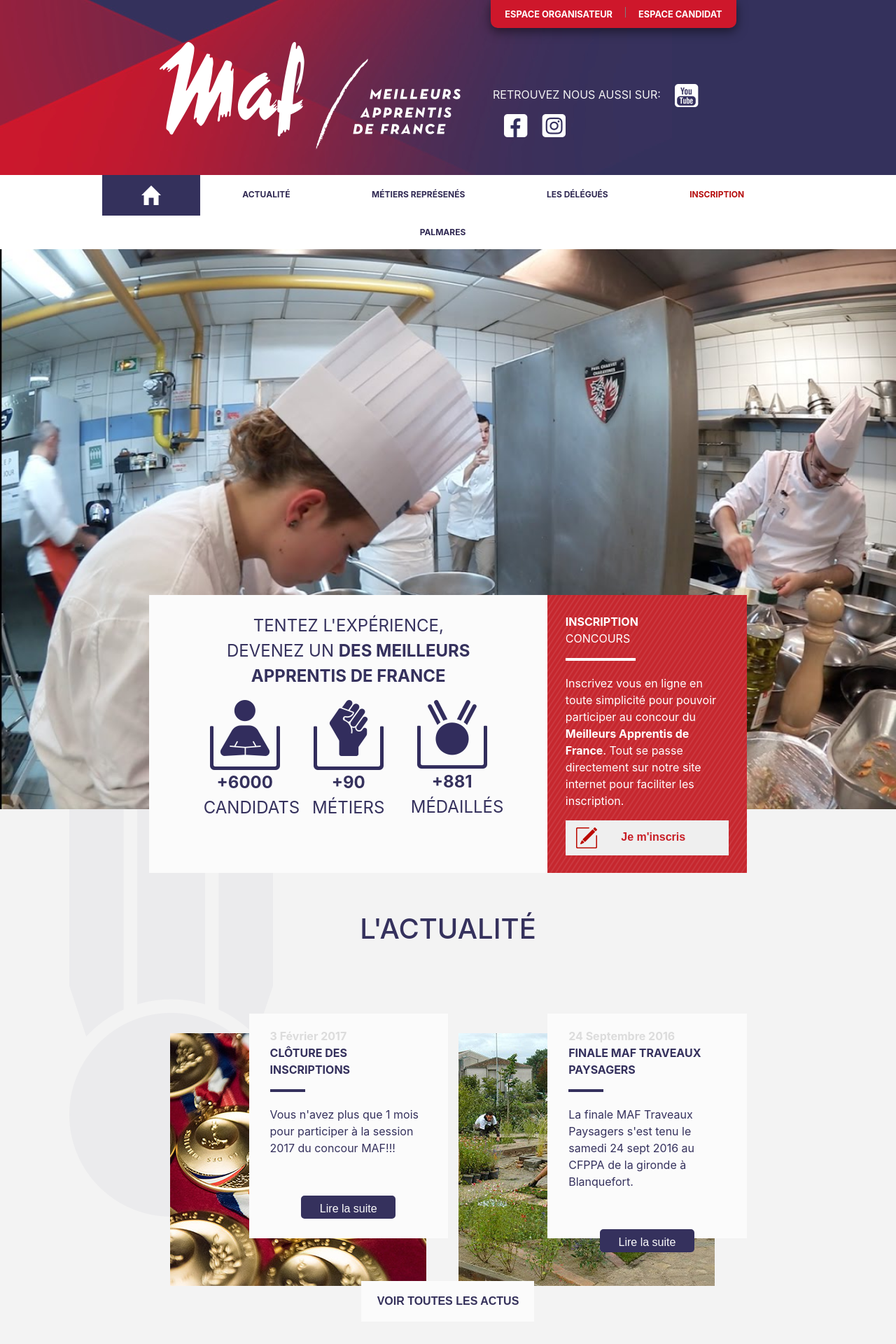
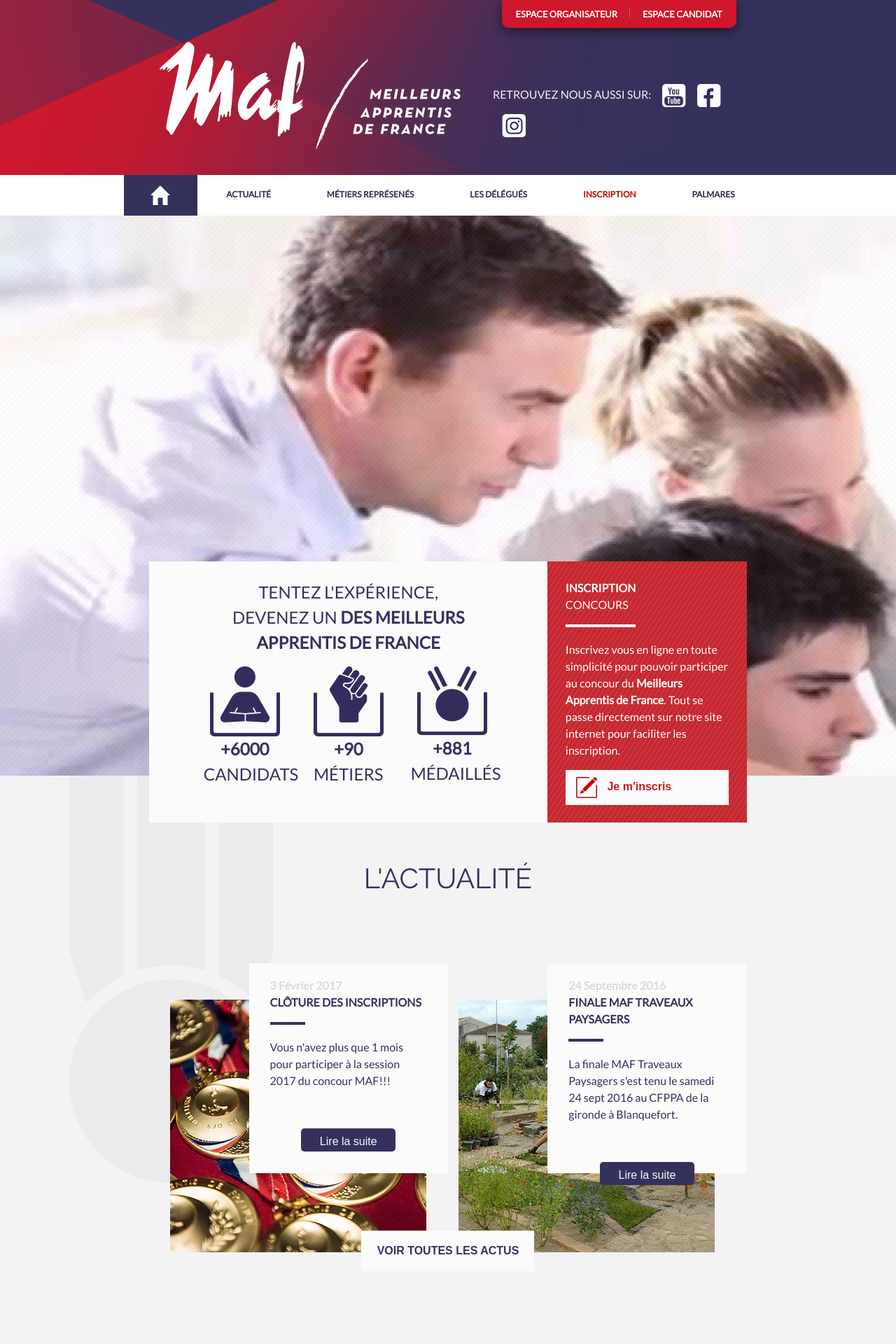
Before and after one commit to CampanL/mof-maf, a PHP site: template views/fronts/home.twig in a window 1280 px wide. Shown: the top 1920 px of the page at 70% size. Run offline with PHP 8.4, Linux system fonts and the light colour scheme; the template is opened without the code that fills it, so the values that code supplies are empty; some libraries are stand-ins or nearby versions.

Commit message:
correction du CSS

```diff
--- a/dist/assets/styles/main.css
+++ b/dist/assets/styles/main.css
@@ -4,8 +4,12 @@
 }
 body{
 	overflow-x: hidden;
+	font-family: 'Lato', sans-serif;
 }
-
+h1,h2,h3,h4,h5
+{
+	font-family: 'Raleway', sans-serif;
+}
 header{
 	background-image: url(../images/bck_hearder.jpg);
 	background-repeat: no-repeat;
@@ -61,7 +65,7 @@
 }
 
 .nav li{
-	padding: 15px 3.5rem;
+	padding: 15px 3vw;
 	font-size: .75em;
 	text-transform: uppercase;
 }
@@ -86,7 +90,7 @@
 }
 .reseau-sociaux img
 {
-	margin-left:1rem;
+	margin-left:1vw;
 }
 .reseau-sociaux
 {
@@ -138,6 +142,7 @@
 .inscription-btn button
 {
 	text-align: left;
+	background-color: #fbfbfb;
 	width: 100%;
 	border:none;
 	padding: 10px 15px;
@@ -146,11 +151,11 @@
 }
 .inscription-btn img
 {
-	margin-right: 30px;
+	margin-right: 5%;
 }
 .banner
 {
-	background-image: url(../images/maxresdefault.jpg);
+	background-image: url(../images/MAF_HOME.jpg);
 	background-size: cover;
 	height: 800px;
 }
@@ -178,12 +183,14 @@
 	padding-top: 25%;
 	padding-bottom: 10%;
 	background-color: #f3f3f3;
+	height: 900px;
 }
 .bg-actu .col-4
 {
   background: no-repeat center center;
   -webkit-background-size: cover;
   -moz-background-size: cover;
+  height: 361px;
 }
 .blue-bar
 {
@@ -334,7 +341,7 @@
 
 .inscription-banner
 {
-	background-image: url(../images/maxresdefault.jpg);
+	background-image: url(../images/MAF_INSCRIPTION.jpg);
 	background-size: cover;
 	height: 800px;
 }
--- a/views/layouts/master.twig
+++ b/views/layouts/master.twig
@@ -6,6 +6,8 @@
 		<title>MAF - Concours d'un Meilleur Apprentis de France</title>
 		<link rel="stylesheet" href="https://maxcdn.bootstrapcdn.com/bootstrap/4.0.0-alpha.6/css/bootstrap.min.css" integrity="sha384-rwoIResjU2yc3z8GV/NPeZWAv56rSmLldC3R/AZzGRnGxQQKnKkoFVhFQhNUwEyJ" crossorigin="anonymous">
 		<link rel="stylesheet" href="assets/styles/main.css">
+		<link href="https://fonts.googleapis.com/css?family=Lato" rel="stylesheet">
+		<link href="https://fonts.googleapis.com/css?family=Raleway" rel="stylesheet">
 	</head>
 	<body>
 
```
Also changed, not shown: dist/assets/images/MAF_HOME.jpg (added), dist/assets/images/MAF_INSCRIPTION.JPG (added), dist/assets/images/maxresdefault.jpg (deleted).
